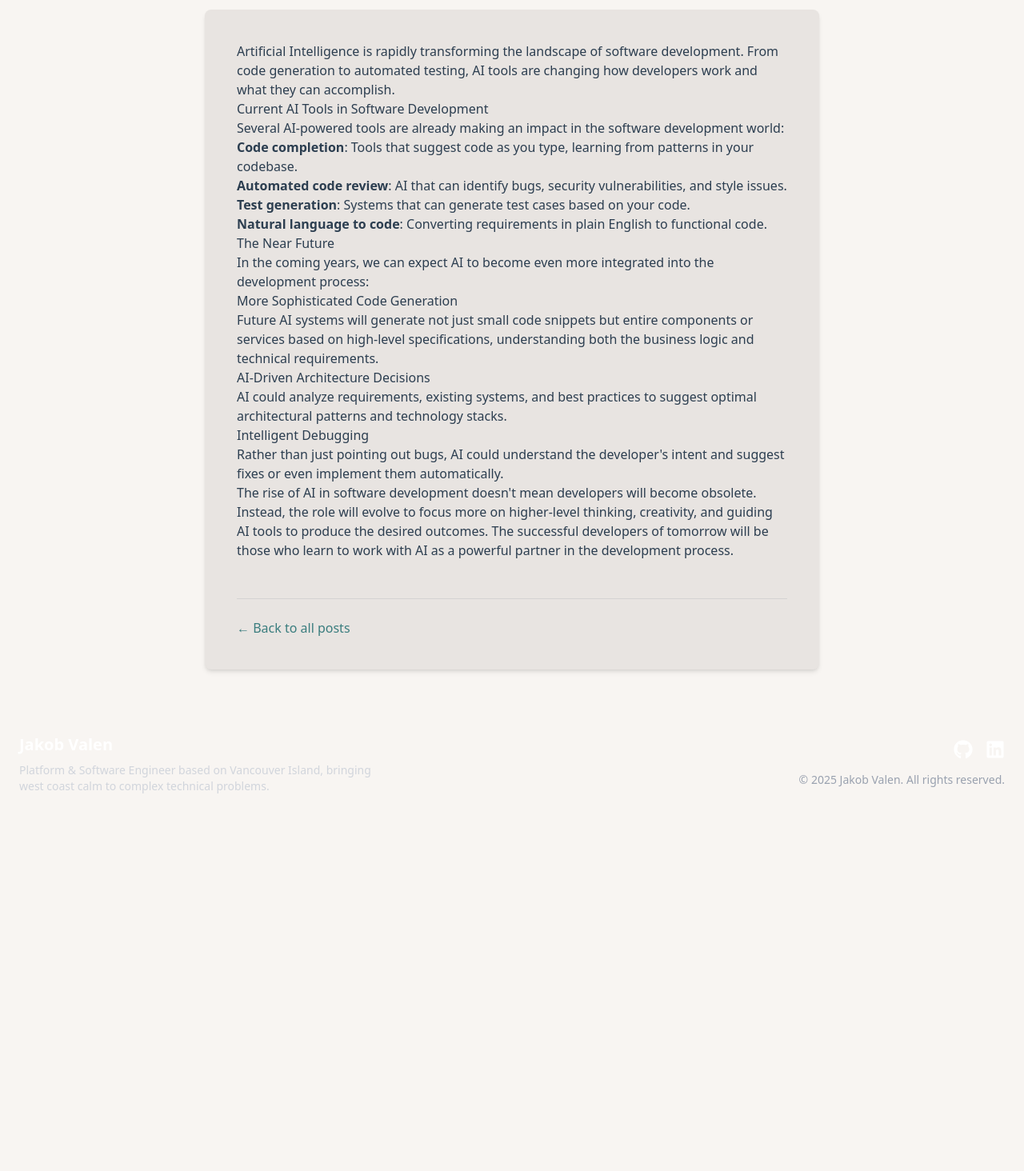
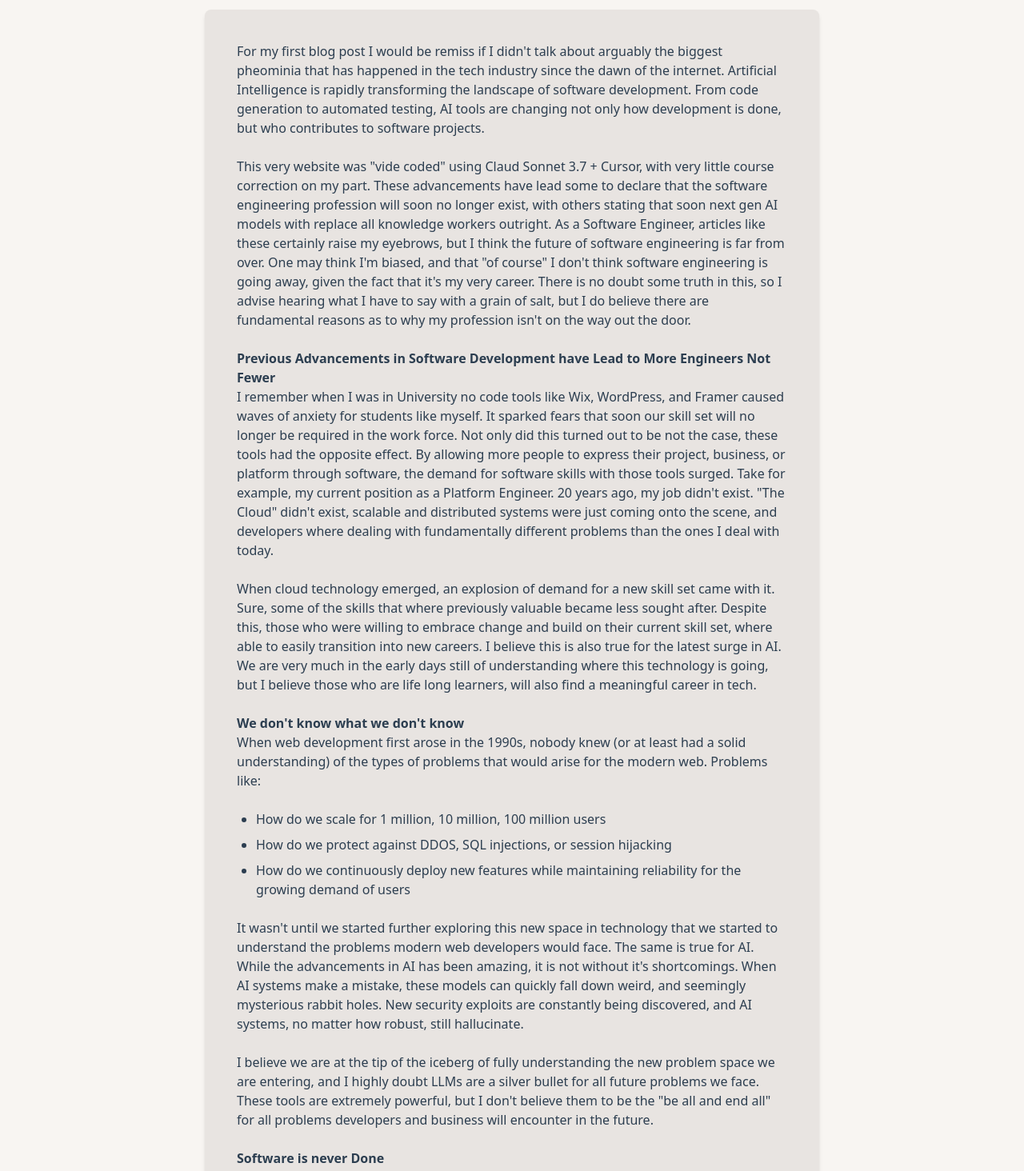
Before and after one commit to jakecomp/JakobPortfolio, a Next.js app: page /blog/future-ai-software-development in a window 1280 px wide. Shown: the part 340-1804 px from the top of the page at 80% size. Before the commit the page ends 1365 px from the top, so only its background shows below. Built offline with nearby package versions, Linux system fonts and the light colour scheme.

Commit message:
Add first blog post

```diff
--- a/src/app/blog/[slug]/page.tsx
+++ b/src/app/blog/[slug]/page.tsx
@@ -9,36 +9,48 @@ const blogPosts = [
     id: 1,
     title: 'The Future of AI in Software Development',
     content: `
-      <p>Artificial Intelligence is rapidly transforming the landscape of software development. From code generation to automated testing, AI tools are changing how developers work and what they can accomplish.</p>
+      <p>For my first blog post I would be remiss if I didn't talk about arguably the biggest pheominia that has happened in the tech industry since the dawn of the internet. Artificial Intelligence is rapidly transforming the landscape of software development. From code generation to automated testing, AI tools are changing not only how development is done, but who contributes to software projects.</p>
+      <br />
+      <p>This very website was "vide coded" using Claud Sonnet 3.7 + Cursor, with very little course correction on my part. These advancements have lead some to declare that the software engineering profession will soon no longer exist, with others stating that soon next gen AI models with replace all knowledge workers outright. As a Software Engineer, articles like these certainly raise my eyebrows, but I think the future of software engineering is far from over. One may think I'm biased, and that "of course" I don't think software engineering is going away, given the fact that it's my very career. There is no doubt some truth in this, so I advise hearing what I have to say with a grain of salt, but I do believe there are fundamental reasons as to why my profession isn't on the way out the door.</p>
+      <br />
+      <h2><strong>Previous Advancements in Software Development have Lead to More Engineers Not Fewer</strong></h2>
 
-      <h2>Current AI Tools in Software Development</h2>
+      <p>I remember when I was in University no code tools like Wix, WordPress, and Framer caused waves of anxiety for students like myself. It sparked fears that soon our skill set will no longer be required in the work force. Not only did this turned out to be not the case, these tools had the opposite effect.
+        By allowing more people to express their project, business, or platform through software, the demand for software skills with those tools surged. Take for example, my current position as a Platform Engineer. 20 years ago, my job didn't exist. "The Cloud" didn't exist, scalable and distributed systems were just coming onto the scene, and developers where dealing with fundamentally different problems than the ones I deal with today.</p>
+      <br />
+      <p>When cloud technology emerged, an explosion of demand for a new skill set came with it. Sure, some of the skills that where previously valuable became less sought after. Despite this, those who were willing to embrace change and build on their current skill set, where able to easily transition into new careers. I believe this is also true for the latest surge in AI. We are very much in the early days still of understanding where this technology is going, but I believe those who are life long learners, will also find a meaningful career in tech.</p>
+      <br />
+      <h2><strong>We don't know what we don't know</strong></h2>
 
-      <p>Several AI-powered tools are already making an impact in the software development world:</p>
+      <p>When web development first arose in the 1990s, nobody knew (or at least had a solid understanding) of the types of problems that would arise for the modern web. Problems like:</p>
+      <br />
+      <ul class="list-disc pl-6 space-y-2">
+        <li>How do we scale for 1 million, 10 million, 100 million users</li>
+        <li>How do we protect against DDOS, SQL injections, or session hijacking</li>
+        <li>How do we continuously deploy new features while maintaining reliability for the growing demand of users</li>
+      </ul>
+      <br />
+      <p>It wasn't until we started further exploring this new space in technology that we started to understand the problems modern web developers would face. The same is true for AI.</p>
 
-      <ul>
-        <li><strong>Code completion</strong>: Tools that suggest code as you type, learning from patterns in your codebase.</li>
-        <li><strong>Automated code review</strong>: AI that can identify bugs, security vulnerabilities, and style issues.</li>
-        <li><strong>Test generation</strong>: Systems that can generate test cases based on your code.</li>
-        <li><strong>Natural language to code</strong>: Converting requirements in plain English to functional code.</li>
-      </ul>
+      <p>While the advancements in AI has been amazing, it is not without it's shortcomings. When AI systems make a mistake, these models can quickly fall down weird, and seemingly mysterious rabbit holes. New security exploits are constantly being discovered, and AI systems, no matter how robust, still hallucinate.</p>
+      <br />
+      <p>I believe we are at the tip of the iceberg of fully understanding the new problem space we are entering, and I highly doubt LLMs are a silver bullet for all future problems we face. These tools are extremely powerful, but I don't believe them to be the "be all and end all" for all problems developers and business will encounter in the future.</p>
+      <br />
+      <h2><strong>Software is never Done</strong></h2>
 
-      <h2>The Near Future</h2>
+      <p>No successful business finds a solution that works for their clients, and then simply stop innovating. New innovations come, client demands change, and what's exceptional today is sub-par tomorrow. Software is no different.The minute, you commit code, it becomes legacy. All software ages and eventually decays. Some, certainly, at different rates, but no matter how robust, clever, or elegant, software will decay to the point of being useless.</p>
+      <br />
+      <p>Yes, there are long living software projects that have been wildly successful like like Linux, and Git, but those projects are constantly evolving. They are supported by a wide breadth of contributors, and constantly change to meet the new requirements for those that depend on them. I mention this because I believe the winners in tech won't be the ones who do the same with less resources. They will be the ones that empower themselves and their team to further innovate with this breakthrough in AI.</p>
+      <br />
+      <p>This very website would have been considered bleeding edge technology 20+ years ago with a whole team to develop, deploy and maintain it. Now, I can simply whip it up myself with tools like Cursor and Vercel. Despite this, I still have a job, and still work with a team of talented engineers solving every increasingly complex and difficult problems. With AI, the bar for what is considered good or valuable will (and has) increased. Software is never done, and just because AI can provide valuable solutions today, does not guarantee it can solve all valuable problems tomorrow.</p>
+      <br />
+      <h2><strong>Final Thoughts</strong></h2>
 
-      <p>In the coming years, we can expect AI to become even more integrated into the development process:</p>
+      <p>While the latest advancements in AI have been groundbreaking, I don't see the software engineering profession, let alone all knowledge work, becoming obsolete anytime soon.</p>
 
-      <h3>More Sophisticated Code Generation</h3>
-
-      <p>Future AI systems will generate not just small code snippets but entire components or services based on high-level specifications, understanding both the business logic and technical requirements.</p>
-
-      <h3>AI-Driven Architecture Decisions</h3>
-
-      <p>AI could analyze requirements, existing systems, and best practices to suggest optimal architectural patterns and technology stacks.</p>
-
-      <h3>Intelligent Debugging</h3>
-
-      <p>Rather than just pointing out bugs, AI could understand the developer's intent and suggest fixes or even implement them automatically.</p>
-
-      <p>The rise of AI in software development doesn't mean developers will become obsolete. Instead, the role will evolve to focus more on higher-level thinking, creativity, and guiding AI tools to produce the desired outcomes. The successful developers of tomorrow will be those who learn to work with AI as a powerful partner in the development process.</p>
+      <p>My career field is that of constant change. The problems I solve 5 years from now will undoubtedly be vastly different than the ones I solve today. That is the very reason why I love this as a career.</p>
+      <br />
+      <p>My job is bound to change, and I look forward to solving problems I can't even comprehend today. So please, take a deep breath, and continue to expand your horizons. In the words of the great Steve Smith, "Keep your stick on the ice".</p>
     `,
     date: 'April 12, 2025',
     slug: 'future-ai-software-development',
--- a/src/app/blog/page.tsx
+++ b/src/app/blog/page.tsx
@@ -7,7 +7,7 @@ const blogPosts = [
   {
     id: 1,
     title: 'The Future of AI in Software Development',
-    excerpt: 'How AI tools are changing the landscape of software development and what developers can do to stay ahead of the curve.',
+    excerpt: 'My thoughts on how AI is transforming the tech industry and why software engineers will continue to be valuable despite advancements in artificial intelligence.',
     date: 'April 12, 2025',
     slug: 'future-ai-software-development',
     tags: ['AI', 'Software Development', 'Future Tech']
```
